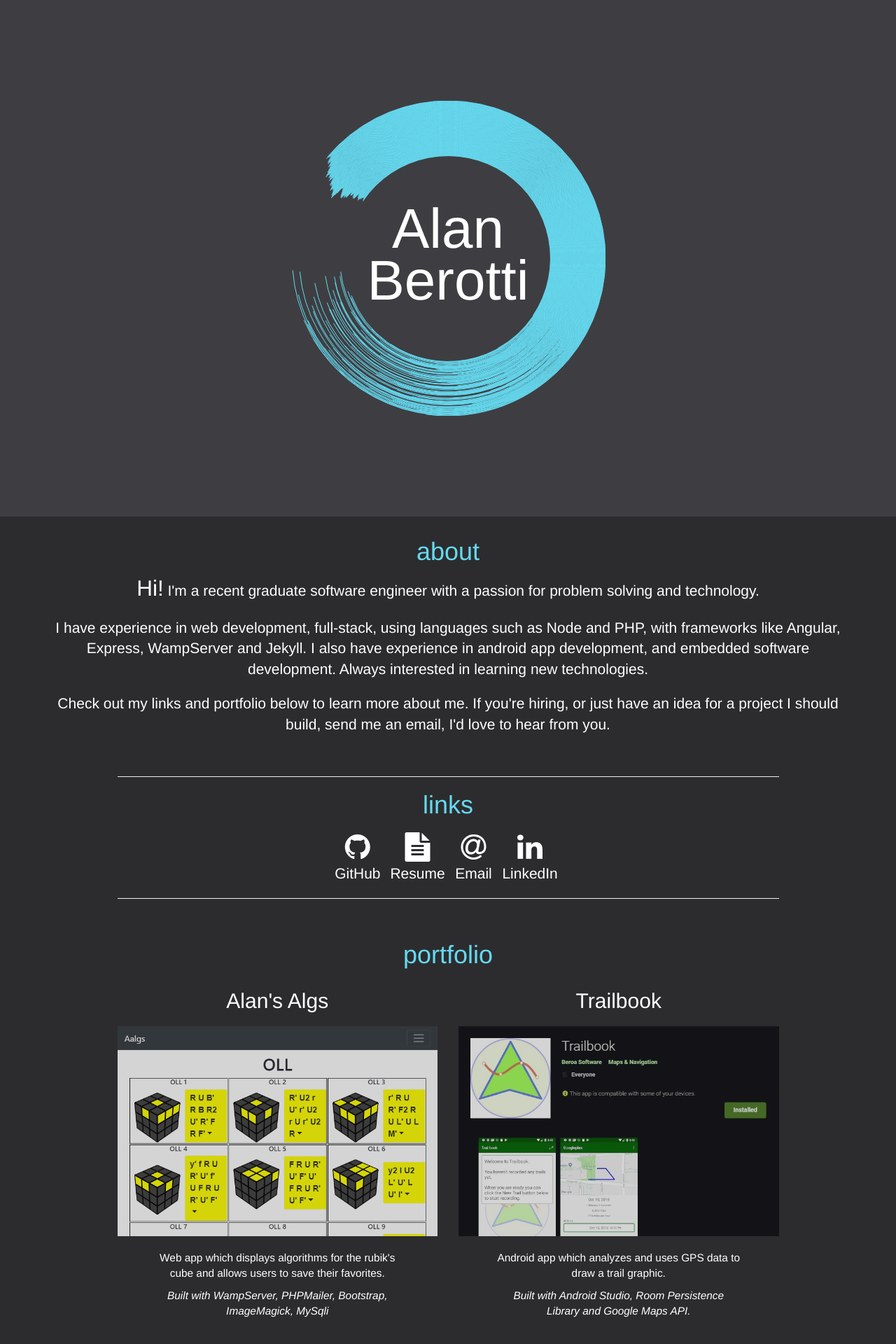
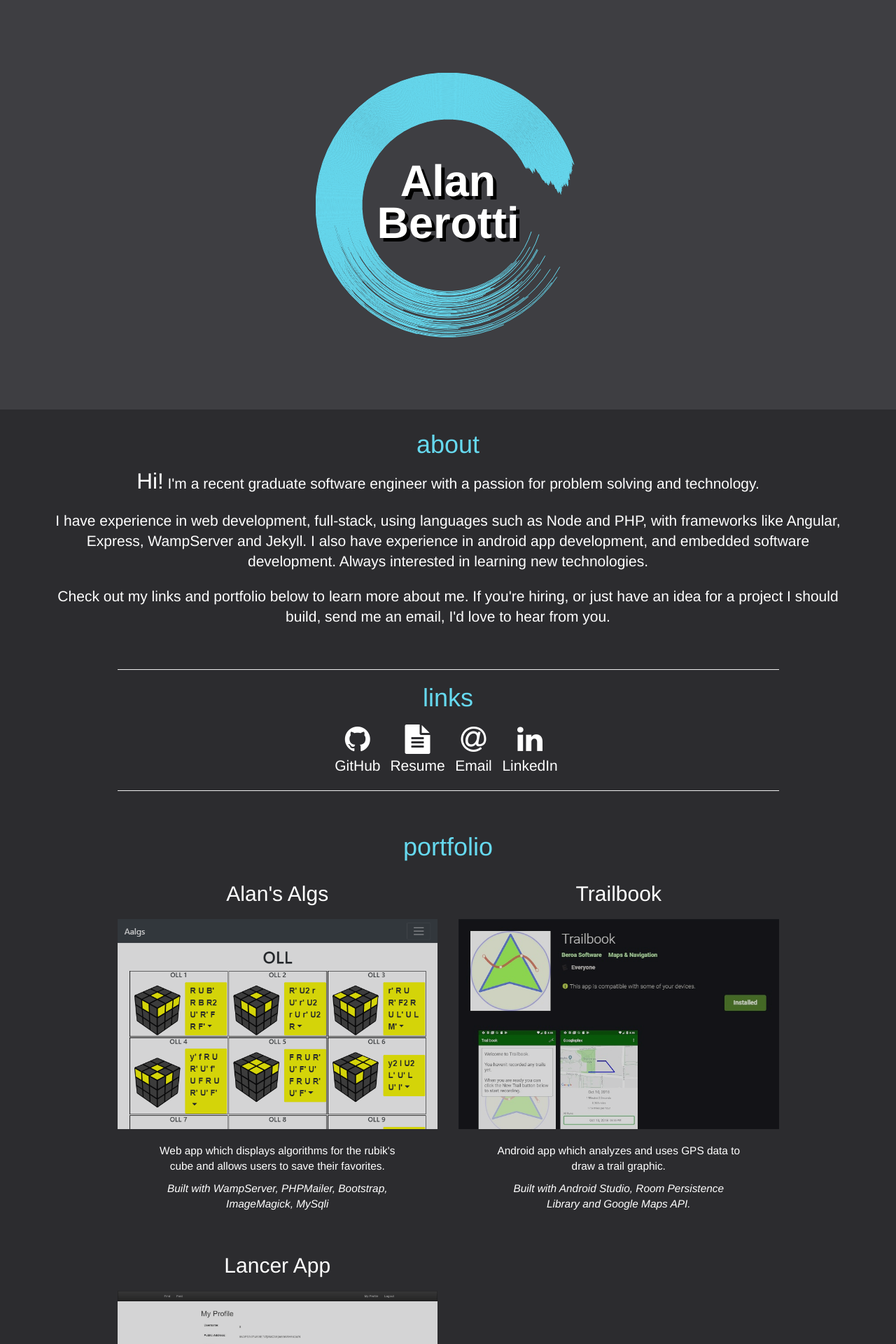
Before and after one commit to beroa/beroa.github.io, a Jekyll site: the page built from index.html, in a window 1280 px wide. Shown: the top 1920 px of the page at 70% size. Built offline with Jekyll 4.4.1, drawn with Linux system fonts in a browser that asks for light colours.

Commit message:
animations work

```diff
--- a/_includes/head.html
+++ b/_includes/head.html
@@ -1,8 +1,15 @@
 <head>
 
   <meta charset="utf-8">
+  <meta name="viewport" content="width=device-width, initial-scale=1">
   <meta http-equiv="X-UA-Compatible" content="IE=edge">
-  <meta name="viewport" content="width=device-width, initial-scale=1">
+
+  <!-- HTML5 Shim and Respond.js IE8 support of HTML5 elements and media queries -->
+  <!-- WARNING: Respond.js doesn't work if you view the page via file:// -->
+  <!--[if lt IE 9]>
+    <script src="https://oss.maxcdn.com/libs/html5shiv/3.7.0/html5shiv.js"></script>
+    <script src="https://oss.maxcdn.com/libs/respond.js/1.4.2/respond.min.js"></script>
+  <![endif]-->
 
   <title>Alan Berotti</title>
 
@@ -13,11 +20,4 @@
 
   <link href="css/custom.css" rel="stylesheet">
 
-  <!-- HTML5 Shim and Respond.js IE8 support of HTML5 elements and media queries -->
-  <!-- WARNING: Respond.js doesn't work if you view the page via file:// -->
-  <!--[if lt IE 9]>
-    <script src="https://oss.maxcdn.com/libs/html5shiv/3.7.0/html5shiv.js"></script>
-    <script src="https://oss.maxcdn.com/libs/respond.js/1.4.2/respond.min.js"></script>
-  <![endif]-->
-
 </head>
--- a/_includes/header.html
+++ b/_includes/header.html
@@ -1,10 +1,12 @@
 <header class="moveUp">
 
-
-	<div class="header-text">
+	<div class="header-text appear">
 		<p>Alan</p>
 		<p>Berotti</p>
 	</div>
+	<svg id="blocker" viewBox="0 0 32 32">
+		<circle id="blocker_circle" r="16" cx="16" cy="16" />
+	  </svg>
 	<canvas id="enso"></canvas>
 
 </header>
--- a/_includes/portfolio.html
+++ b/_includes/portfolio.html
@@ -37,14 +37,8 @@
             </div>
           </div>
         </div>
-
         </div>
-        <!-- /.row (nested) -->
-        <!-- <a href="#" class="btn btn-dark">View More Items</a> -->
       </div>
-      <!-- /.col-lg-10 -->
     </div>
-    <!-- /.row -->
   </div>
-  <!-- /.container -->
 </section>
--- a/css/custom.css
+++ b/css/custom.css
@@ -2,18 +2,33 @@
 @keyframes moveUp{
     0% {
         height: 100%;
-        animation: ease-in;
+        animation: ease-in-out;
     }
     100% {
         height: 65%;
     }
 }
 .moveUp {
-    animation-delay: 4s;
-    animation-duration: 2s;
+    animation-delay: 1.5s;
+    animation-duration: 1.5s;
     animation-name: moveUp;
     animation-fill-mode: forwards;
-   /* animation-timing-function: cubic-bezier(0.400, 0.000, 0.345, 1.000);*/
+}
+
+@keyframes appear{
+    0% {
+        opacity: 0;
+        animation: ease-in;
+    }
+    100% {
+        opacity: 100;
+    }
+}
+.appear {
+    animation-delay: 3.5s;
+    animation-duration: .5s;
+    animation-name: appear;
+    animation-fill-mode: forwards;
 }
 
 
@@ -70,19 +85,47 @@ header {
 .header-text {
     top: 50%;
     left: 50%;
+    opacity: 0;
     transform: translate(-50%, -50%);
 
-    font-size: 80px;
+    font-size: 4.5em;
+    font-weight: 700;
     width: 100%;
     position: absolute;
     text-align: center;
     line-height: .8em;
-    z-index: 1;
+    z-index: 2;
+    text-shadow: 5px 5px black;
 }
 
-canvas {
+#blocker {
+    height: 510px;
+    width: 510px;
+    border-radius: 50%;
+    position: absolute;
+    z-index: 1;
+    margin: auto;
+    top: 0;
+    bottom: 0;
+    left: 0;
+    right: 0;
+  /*   transform: rotate(-90deg); */
+    background: none;
+    border-radius: 50%;
+  }
+  #blocker_circle {
+    fill: none;
+    stroke: #3e3e42;
+    stroke-width: 32;
+  /*   stroke-dasharray: 101 100; */
+  }
+
+
+#enso {
     top: 50%;
     left: 50%;
+    -webkit-transform: translateZ(0);
+    transform: translateZ(0);
     transform: translate(-50%, -50%);
     position: relative;
     z-index: 0;
--- a/js/custom.js
+++ b/js/custom.js
@@ -1,47 +1,69 @@
-// draws enso
 var canvas = $("canvas")[0];
-var startRoundness = 1;
+var blocker = $("#blocker");
+var circle = $("#blocker_circle");
+var startRoundness = 1.2;
+var maxStart = 0;
 
-/* update layout */
-var canvasSize = 400;
+// var canvasSize = 500;
 function setSizes() {
-  canvasSize = $(window).height() * .5;
+  canvasSize = $(window).height() * .42;
   canvas.setAttribute("width", canvasSize);
   canvas.setAttribute("height", canvasSize);
 }
 
-function draw() {
+function init() {
+}
+
+/* draw enso */
+function drawEnso() {
   setSizes();
   var ctx = canvas.getContext("2d");
   var canvasHalf = canvasSize/2;
+
   var lineWidth = 1;
   var lineCount = canvasSize*.35/lineWidth;
   ctx.lineWidth = lineWidth;
   ctx.strokeStyle = "#66D9EF";
+
   var start = Math.random()*2*Math.PI;
   for (var i = 0; i < lineCount; i++){
-    // rounds start point
+    // rounds start points
     if (Math.random()>.5) {
-      if (i < lineCount/2) {start+=.01;}
+      if (i < lineCount/2) {start-=.01;}
+      else {start -=startRoundness*.015;}
+    } else {
+      if (i > lineCount/2) {start+=.01;}
       else {start +=startRoundness*.015;}
-    } else {
-      if (i > lineCount/2) {start-=.01;}
-      else {start -=startRoundness*.015;}
+    }
+    if (start > maxStart) {
+        maxStart = start;
     }
     var radius = canvasHalf-(lineWidth/2)*i;
     var shorten = (Math.PI-Math.random()*Math.PI*.8);
-    var end = start-shorten;
+    var end = start+shorten;
     ctx.beginPath();
-    ctx.arc(canvasHalf, canvasHalf, radius, start, end);
+    ctx.arc(canvasHalf, canvasHalf, radius, end, start);
     ctx.stroke();
     ctx.closePath();
   }
+  // rotates the blocker into place
+  var myRot = "rotate(" + maxStart + "rad)";
+  blocker.css("transform", myRot);
 }
 
-// setSizes();
-draw();
+function animateBlocker(revealed) {
+  if (revealed >= 0) {
+    setTimeout(function () {
+        blocker.css("stroke-dasharray", revealed + " 100")
+        revealed = revealed - 1;
+        animateBlocker(revealed);
+    }, 10);
+  }
+}
 
-var canvasURL = 'url(' + canvas.toDataURL() + ')';
-var headerDiv = $(".header-canvas");
-headerDiv.css('background-image', canvasURL);
-// document.body.style.background = "url(" + canvas.toDataURL() + ")";
+$( document ).ready(function() {
+  setSizes();
+  drawEnso();
+  animateBlocker(101);
+  console.log(maxStart)
+});
```
Also changed, not shown: _layouts/front.html (indentation only).
